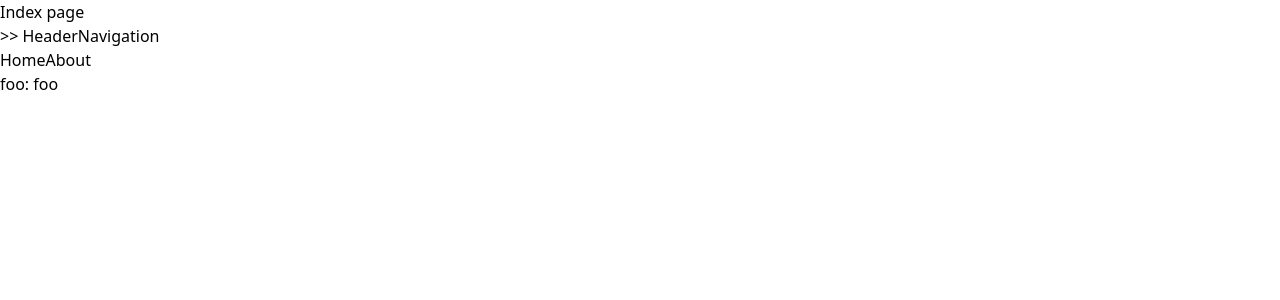
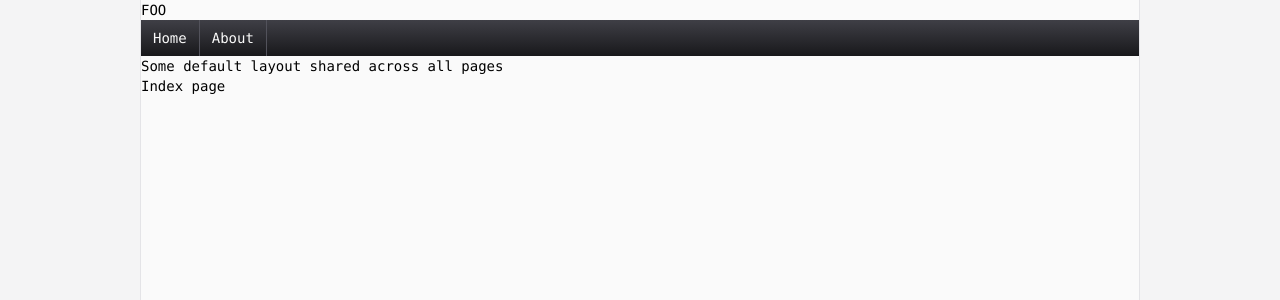
Before and after one commit to kazuhe/kazuhe.github.io, a Nuxt app: page / in a window 1280 px wide. Shown: the top 300 px of the page. Built offline with nearby package versions, Linux system fonts and the light colour scheme.

Commit message:
Fix #1 (#2)
* Add HeaderNavigation

* typo

```diff
--- a/package.json
+++ b/package.json
@@ -15,6 +15,7 @@
     "@vue/eslint-config-typescript": "^11.0.0",
     "eslint": "^8.20.0",
     "eslint-config-prettier": "^8.5.0",
+    "eslint-plugin-prettier": "^4.2.1",
     "eslint-plugin-vue": "^9.3.0",
     "nuxt": "3.0.0-rc.6",
     "prettier": "^2.7.1"
--- a/src/app.vue
+++ b/src/app.vue
@@ -1,5 +1,5 @@
 <template>
-  <div>
+  <NuxtLayout>
     <NuxtPage />
-  </div>
+  </NuxtLayout>
 </template>
--- a/src/components/HeaderNavigation.vue
+++ b/src/components/HeaderNavigation.vue
@@ -1,14 +1,23 @@
 <script setup lang="ts">
-const foo = "foo";
+type Navigation = {
+  label: string;
+  link: string;
+};
+
+const navigations: Navigation[] = [
+  { label: "Home", link: "/" },
+  { label: "About", link: "/about" },
+];
 </script>
 
 <template>
-  <div>
-    >> HeaderNavigation
-    <ul class="flex">
-      <li>Home</li>
-      <li>About</li>
+  <nav class="bg-gradient-to-b from-zinc-700 to-zinc-900 text-zinc-50">
+    <ul class="inline-flex divide-x divide-zinc-600 border-r border-zinc-600">
+      <li v-for="(navigation, i) of navigations" :key="i">
+        <NuxtLink :to="navigation.link" class="inline-block px-3 py-2">{{
+          navigation.label
+        }}</NuxtLink>
+      </li>
     </ul>
-    foo: {{ foo }}
-  </div>
+  </nav>
 </template>
--- /dev/null
+++ b/src/layouts/default.vue
@@ -0,0 +1,12 @@
+<template>
+  <div class="font-mono bg-zinc-100 h-screen text-sm">
+    <div class="bg-zinc-50 border-x border-zinc-200 h-screen w-[1000px] m-auto">
+      <header class="w-full">
+        <div>FOO</div>
+        <HeaderNavigation />
+      </header>
+      Some default layout shared across all pages
+      <slot />
+    </div>
+  </div>
+</template>
--- a/src/pages/index.vue
+++ b/src/pages/index.vue
@@ -1,6 +1,5 @@
 <template>
   <div>
     <h1>Index page</h1>
-    <HeaderNavigation />
   </div>
 </template>
```
Also changed, not shown: .eslintrc.yml, src/pages/about.vue (line endings or trailing spaces), 1 other file (tests, documents, lock files or other folders).
